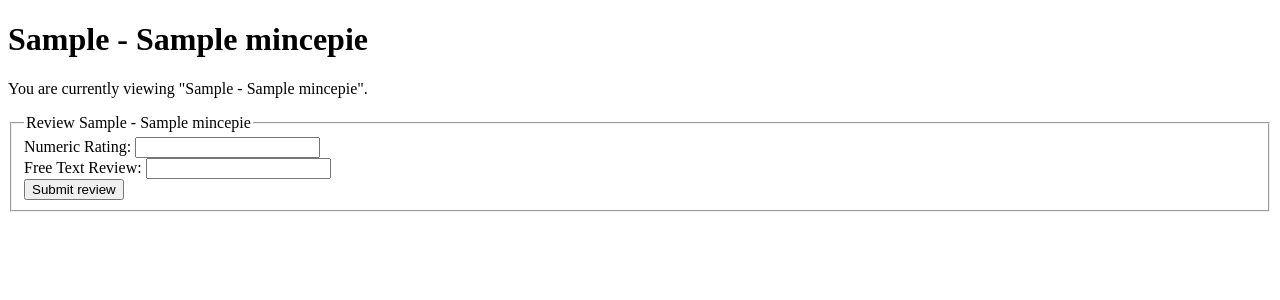
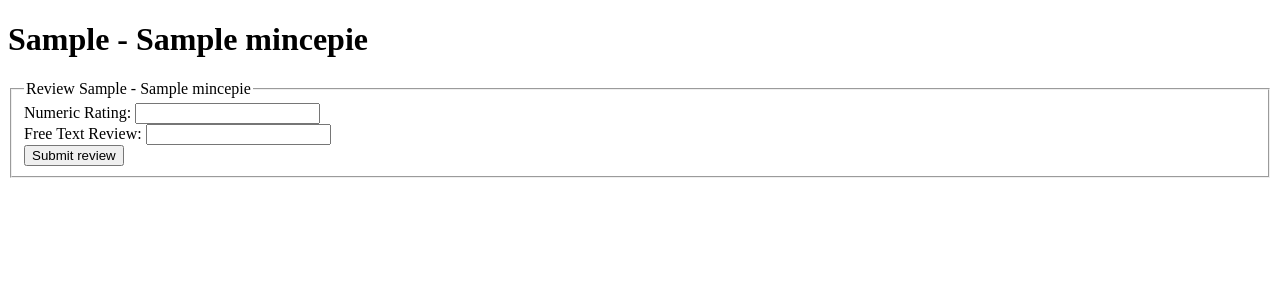
Before and after one commit to MattJamesChampion/mince-pie-rate, a Django app: page /1 in a window 1280 px wide. Shown: the part 34-334 px from the top of the page. Run offline with Django 3.2, Linux system fonts and the light colour scheme; tables that the repository leaves empty hold one stand-in row (values such as "Sample post").

Commit message:
Remove unnecessary paragraph from the detail template

```diff
--- a/website/rate/templates/rate/detail.html
+++ b/website/rate/templates/rate/detail.html
@@ -6,7 +6,6 @@
 
 {% block content %}
     <h1>{{mince_pie}}</h1>
-    <p>You are currently viewing "{{mince_pie}}".</p>
 
     <section>
         <form action="{% url 'rate:review' mince_pie.pk %}" method="post">
```
